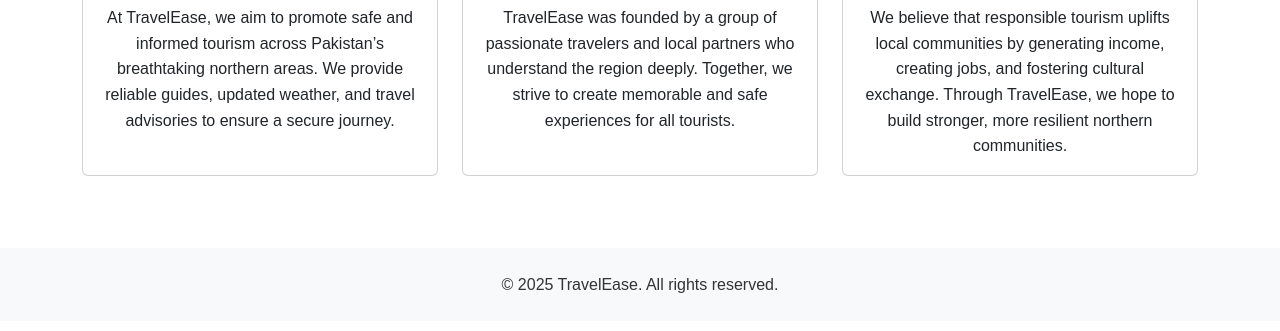
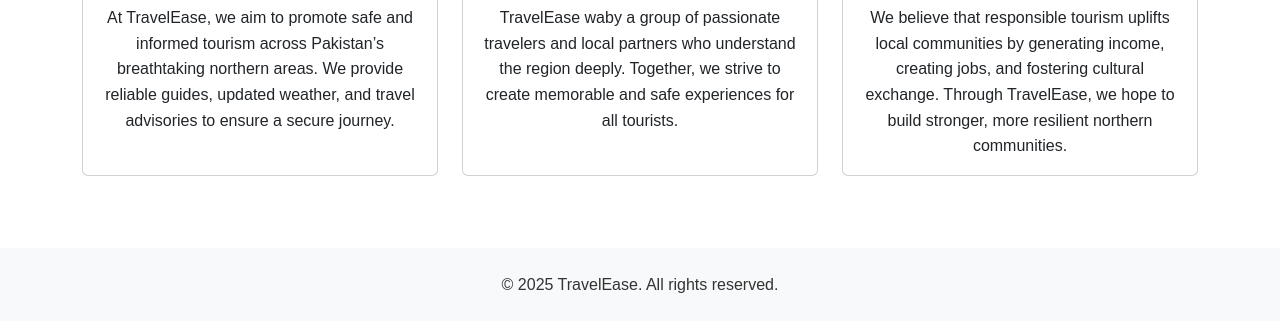
Before and after one commit to MugheesKazmi1/TravelEase, a website: page src/AboutPage.html in a window 1280 px wide. Shown: the part 199-530 px from the top of the page. Drawn offline with nearby package versions, Linux system fonts and the light colour scheme; files that its build step writes are made by us from their sources.

```diff
--- a/src/AboutPage.html
+++ b/src/AboutPage.html
@@ -44,7 +44,7 @@
         <div class="card h-100">
           <div class="card-body">
             <h2 class="card-title">Who We Are</h2>
-            <p class="card-text">TravelEase was founded by a group of passionate travelers and local partners who understand the region deeply. Together, we strive to create memorable and safe experiences for all tourists.</p>
+            <p class="card-text">TravelEase waby a group of passionate travelers and local partners who understand the region deeply. Together, we strive to create memorable and safe experiences for all tourists.</p>
           </div>
         </div>
       </div>
```
